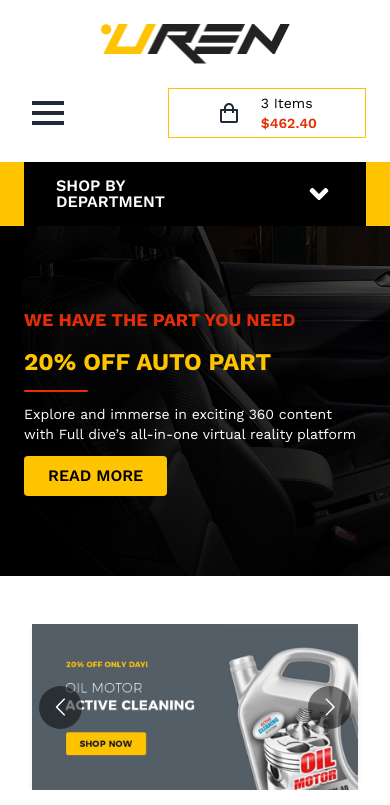
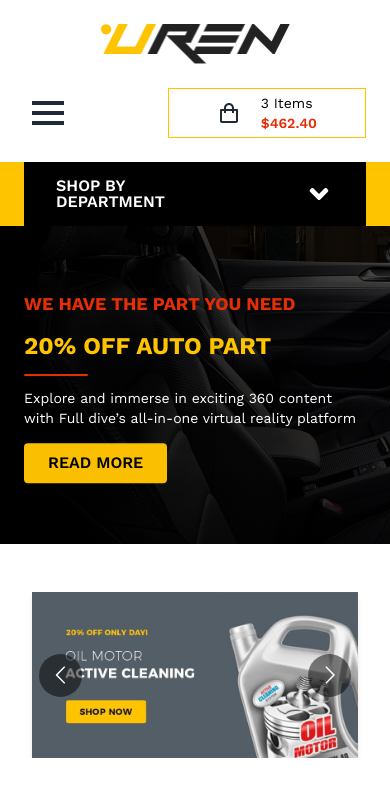
Before and after one commit to shahjalalhazari/Uren-Car-Accessories-Shop, a Next.js app: page / in a window 390 px wide. Shown: the top 805 px of the page. Built offline with nearby package versions, Linux system fonts and the light colour scheme.

Commit message:
Animation added on carousel contents.

```diff
--- a/src/components/HomePage/home-page.css
+++ b/src/components/HomePage/home-page.css
@@ -6,17 +6,17 @@
 .carousel-bg {
     @apply h-full bg-cover bg-center grid grid-cols-3 px-8;
 }
-
 .carousel-content {
-    @apply text-white text-center col-span-2 items-center py-60 space-y-8;
+    @apply text-white text-center col-span-2 items-center py-52;
 }
-
 .carousel-sub-heading {
     @apply text-2xl text-secondary font-bold uppercase;
 }
-
 .carousel-heading {
     @apply text-5xl text-primary uppercase font-bold;
+}
+.carousel-content-divider {
+    @apply h-1 bg-secondary w-20 mx-auto rounded;
 }
 
 /* .carousel-btns {
@@ -292,7 +292,7 @@
     }
 
     .carousel-content {
-        @apply text-start py-20 space-y-3;
+        @apply text-start py-16 space-y-3;
     }
 
     .carousel-sub-heading {
@@ -301,6 +301,10 @@
 
     .carousel-heading {
         @apply text-2xl text-primary uppercase font-bold;
+    }
+
+    .carousel-content-divider {
+        @apply h-0.5 w-16 mx-0;
     }
 
     /* SHOPPING FACILITIES SECTION */
@@ -459,7 +463,7 @@
     }
 
     .carousel-content {
-        @apply py-40 space-y-5;
+        @apply py-32 space-y-5;
     }
 
     .carousel-sub-heading {
--- a/src/components/HomePage/sections/CarouselBanner.jsx
+++ b/src/components/HomePage/sections/CarouselBanner.jsx
@@ -1,17 +1,15 @@
 "use client"
-// Import Swiper React components
+import { useState } from "react";
 import { Swiper, SwiperSlide } from "swiper/react";
-
-// Import Swiper styles
+import { Autoplay } from "swiper/modules";
 import "swiper/css";
 import "swiper/css/pagination";
 import "swiper/css/navigation";
-
-// import required modules
-import { Autoplay } from "swiper/modules";
 import PrimaryBtn from "@/components/shared/buttons/PrimaryBtn";
 
 const CarouselBanner = () => {
+  const [activeIndex, setActiveIndex] = useState(0);
+
   return (
     <>
       <Swiper
@@ -20,27 +18,40 @@ const CarouselBanner = () => {
         modules={[Autoplay]}
         autoplay={{ delay: 5000 }}
         loop={true}
+        onSlideChange={(swiper) => setActiveIndex(swiper.realIndex)} // Update activeIndex when slider change
         className=""
       >
-        {banners.map((banner) => (
+        {banners.map((banner, index) => {
+          const animationStyle =
+            index % 2 === 0 ? "animation-style-02" : "animation-style-01";
+          return (
             <SwiperSlide key={banner.id}>
               <div
-              className="carousel-bg"
+                className={`carousel-bg ${
+                  index === activeIndex ? `slick-active ${animationStyle}` : ""
+                }`}
                 style={{
                   backgroundImage: `linear-gradient(45deg, rgba(0, 0, 0, 1), rgba(0,0,0,0.5)),
                   url(${banner.image})`,
                 }}
               >
                 <div className="carousel-content">
-                <h5 className="carousel-sub-heading">{banner.subHeading}</h5>
-                <h3 className="carousel-heading">{banner.heading}</h3>
-                <div className="h-0.5 md:h-1 bg-secondary w-16 md:w-20 md:mx-auto rounded"></div>
-                <p className="text-sm lg:text-base">{banner.description}</p>
+                  <div className="carousel-text space-y-3 md:space-y-5 lg:space-y-8">
+                    <h5 className="carousel-sub-heading">
+                      {banner.subHeading}
+                    </h5>
+                    <h2 className="carousel-heading">{banner.heading}</h2>
+                    <div className="carousel-content-divider"></div>
+                    <p className="text-sm lg:text-base w-full md:mx-auto">
+                      {banner.description}
+                    </p>
                     <PrimaryBtn text="READ MORE" path="/" />
                   </div>
                 </div>
+              </div>
             </SwiperSlide>
-        ))}
+          );
+        })}
       </Swiper>
     </>
   );
```
Lines whose indentation alone changed are shown as unchanged.
